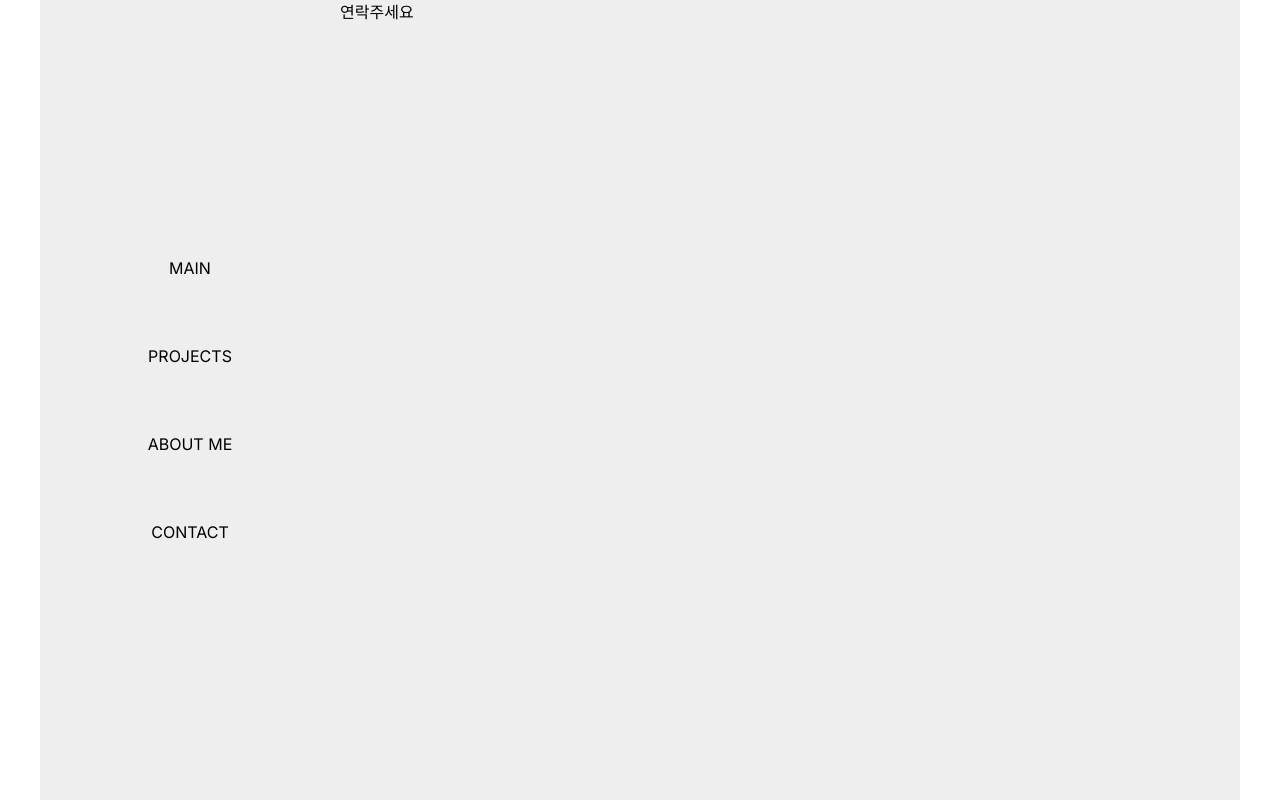
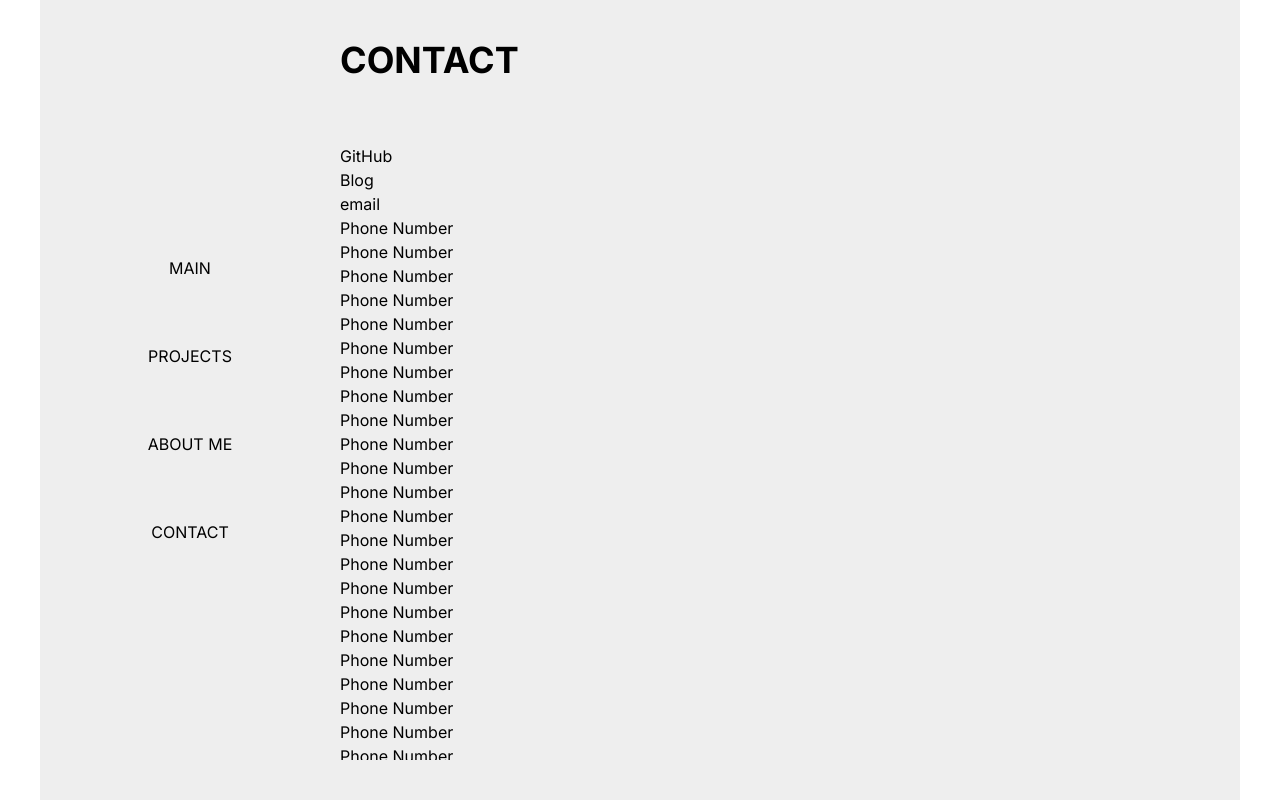
Before and after one commit to rosenfence/portfolio, a Next.js app: page /contact in a window 1280 px wide. Built offline with nearby package versions, Linux system fonts and the light colour scheme.

Commit message:
design: 각 페이지 레이아웃 설정을 위한 contact 페이지 수정

```diff
--- a/app/contact/page.jsx
+++ b/app/contact/page.jsx
@@ -1,8 +1,119 @@
 export default function Contact() {
   return (
-    <div>
-      <h1>연락주세요</h1>
-      {/* TODO: github, blog, email, hp */}
-    </div>
+    <section className='flex flex-col w-[100%] mt-10'>
+      <h1 className='mb-16 text-4xl font-bold'>CONTACT</h1>
+      <div className='w-[100%] overflow-auto mb-10'>
+        <div>GitHub</div>
+        <div>Blog</div>
+        <div>email</div>
+        <div>Phone Number</div>
+        <div>Phone Number</div>
+        <div>Phone Number</div>
+        <div>Phone Number</div>
+        <div>Phone Number</div>
+        <div>Phone Number</div>
+        <div>Phone Number</div>
+        <div>Phone Number</div>
+        <div>Phone Number</div>
+        <div>Phone Number</div>
+        <div>Phone Number</div>
+        <div>Phone Number</div>
+        <div>Phone Number</div>
+        <div>Phone Number</div>
+        <div>Phone Number</div>
+        <div>Phone Number</div>
+        <div>Phone Number</div>
+        <div>Phone Number</div>
+        <div>Phone Number</div>
+        <div>Phone Number</div>
+        <div>Phone Number</div>
+        <div>Phone Number</div>
+        <div>Phone Number</div>
+        <div>Phone Number</div>
+        <div>Phone Number</div>
+        <div>Phone Number</div>
+        <div>Phone Number</div>
+        <div>Phone Number</div>
+        <div>Phone Number</div>
+        <div>Phone Number</div>
+        <div>Phone Number</div>
+        <div>Phone Number</div>
+        <div>Phone Number</div>
+        <div>Phone Number</div>
+        <div>Phone Number</div>
+        <div>Phone Number</div>
+        <div>Phone Number</div>
+        <div>Phone Number</div>
+        <div>Phone Number</div>
+        <div>Phone Number</div>
+        <div>Phone Number</div>
+        <div>Phone Number</div>
+        <div>Phone Number</div>
+        <div>Phone Number</div>
+        <div>Phone Number</div>
+        <div>Phone Number</div>
+        <div>Phone Number</div>
+        <div>Phone Number</div>
+        <div>Phone Number</div>
+        <div>Phone Number</div>
+        <div>Phone Number</div>
+        <div>Phone Number</div>
+        <div>Phone Number</div>
+        <div>Phone Number</div>
+        <div>Phone Number</div>
+        <div>Phone Number</div>
+        <div>Phone Number</div>
+        <div>Phone Number</div>
+        <div>Phone Number</div>
+        <div>Phone Number</div>
+        <div>Phone Number</div>
+        <div>Phone Number</div>
+        <div>Phone Number</div>
+        <div>Phone Number</div>
+        <div>Phone Number</div>
+        <div>Phone Number</div>
+        <div>Phone Number</div>
+        <div>Phone Number</div>
+        <div>Phone Number</div>
+        <div>Phone Number</div>
+        <div>Phone Number</div>
+        <div>Phone Number</div>
+        <div>Phone Number</div>
+        <div>Phone Number</div>
+        <div>Phone Number</div>
+        <div>Phone Number</div>
+        <div>Phone Number</div>
+        <div>Phone Number</div>
+        <div>Phone Number</div>
+        <div>Phone Number</div>
+        <div>Phone Number</div>
+        <div>Phone Number</div>
+        <div>Phone Number</div>
+        <div>Phone Number</div>
+        <div>Phone Number</div>
+        <div>Phone Number</div>
+        <div>Phone Number</div>
+        <div>Phone Number</div>
+        <div>Phone Number</div>
+        <div>Phone Number</div>
+        <div>Phone Number</div>
+        <div>Phone Number</div>
+        <div>Phone Number</div>
+        <div>Phone Number</div>
+        <div>Phone Number</div>
+        <div>Phone Number</div>
+        <div>Phone Number</div>
+        <div>Phone Number</div>
+        <div>Phone Number</div>
+        <div>Phone Number</div>
+        <div>Phone Number</div>
+        <div>Phone Number</div>
+        <div>Phone Number</div>
+        <div>Phone Number</div>
+        <div>Phone Number</div>
+        <div>Phone Number</div>
+        <div>Phone Number</div>
+      </div>
+    </section>
   );
 }
--- a/app/layout.jsx
+++ b/app/layout.jsx
@@ -13,7 +13,7 @@ export default function RootLayout({ children }) {
   return (
     <html lang='en'>
       <body className={inter.className}>
-        <div className='flex w-[1200px] bg-theme'>
+        <div className='flex w-[1200px] h-screen bg-theme'>
           <Navbar />
           {children}
         </div>
--- a/components/LinkList.jsx
+++ b/components/LinkList.jsx
@@ -3,7 +3,7 @@ import Link from 'next/link';
 
 export default function LinkList({ styles }) {
   return (
-    <div className={`${styles} flex-col w-[300px] flex-center bg-theme h-screen`}>
+    <section className={`${styles} flex-col w-[300px] flex-center bg-theme h-screen`}>
       <Link className='m-8 hover:font-bold' href='/'>
         MAIN
       </Link>
@@ -16,6 +16,6 @@ export default function LinkList({ styles }) {
       <Link className='m-8 hover:font-bold' href='/contact'>
         CONTACT
       </Link>
-    </div>
+    </section>
   );
 }
--- a/components/Navbar.jsx
+++ b/components/Navbar.jsx
@@ -10,9 +10,9 @@ export default function Navbar() {
   };
 
   return (
-    <>
-      <button className='flex h-6 md:hidden' onClick={handleClick}>
-        ►
+    <nav>
+      <button className='flex-center md:hidden hover:scale-110' onClick={handleClick}>
+        <img src='https://api.iconify.design/ic:baseline-menu.svg?color=Black' className='w-20 h-10 mt-10' />
       </button>
       <LinkList styles={'hidden md:flex'} />
       <div className={`${open ? 'absolute inset-0 z-50 bg-modal-background' : 'hidden'} transition-all`} onClick={handleClick}>
@@ -23,6 +23,6 @@ export default function Navbar() {
           <LinkList />
         </div>
       </div>
-    </>
+    </nav>
   );
 }
```
